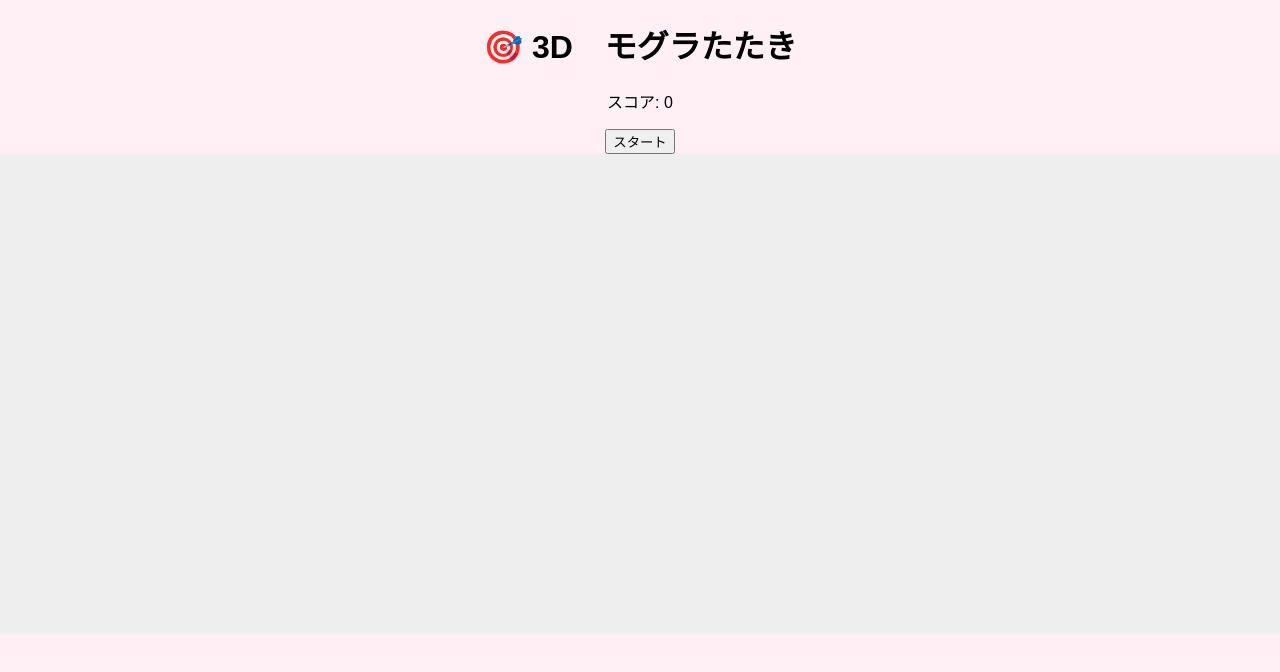
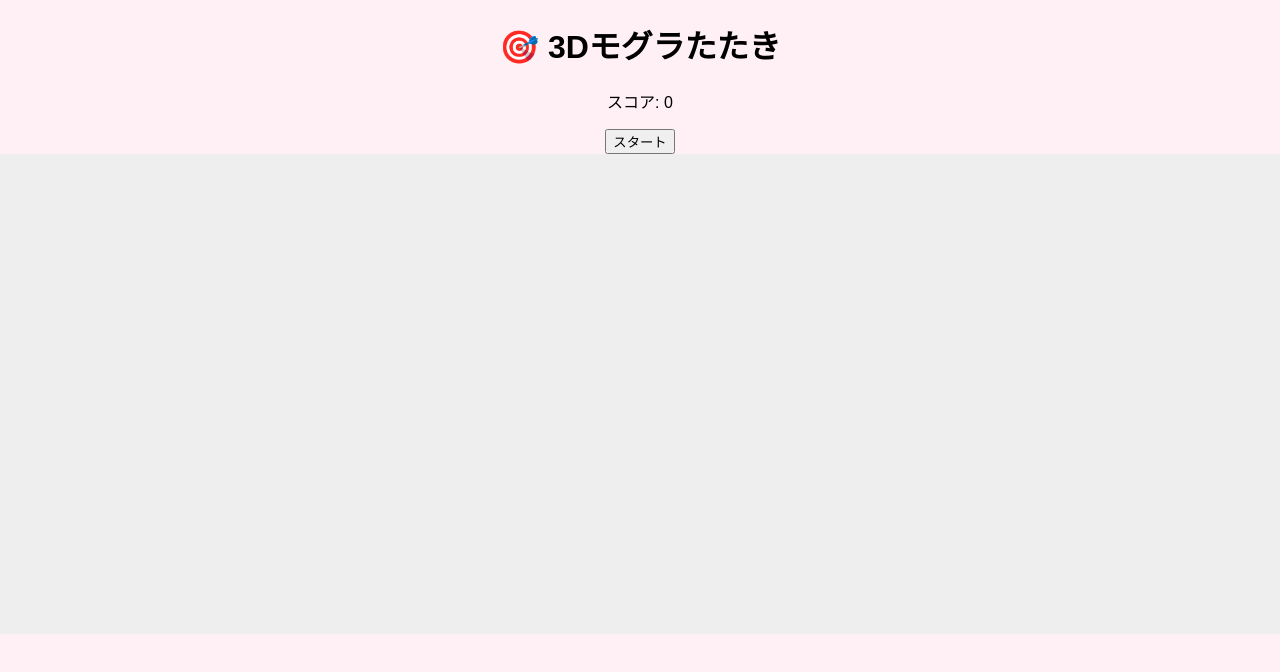
Before and after one commit to shino-lgtm/Whack-a-Mole, a plain HTML site: page index.html in a window 1280 px wide. Drawn offline with nearby package versions, Linux system fonts and the light colour scheme.

Commit message:
Update index.html

```diff
--- a/index.html
+++ b/index.html
@@ -6,12 +6,11 @@
   <link rel="stylesheet" href="style.css">
 </head>
 <body>
-  <h1>🎯 3D　モグラたたき</h1>
+  <h1>🎯 3Dモグラたたき</h1>
   <p>スコア: <span id="score">0</span></p>
   <button id="startButton">スタート</button>
   <div id="game-container"></div>
 
-  <!-- Three.js CDN -->
   <script src="https://cdn.jsdelivr.net/npm/three@0.160.0/build/three.min.js"></script>
   <script src="script.js"></script>
 </body>
```
